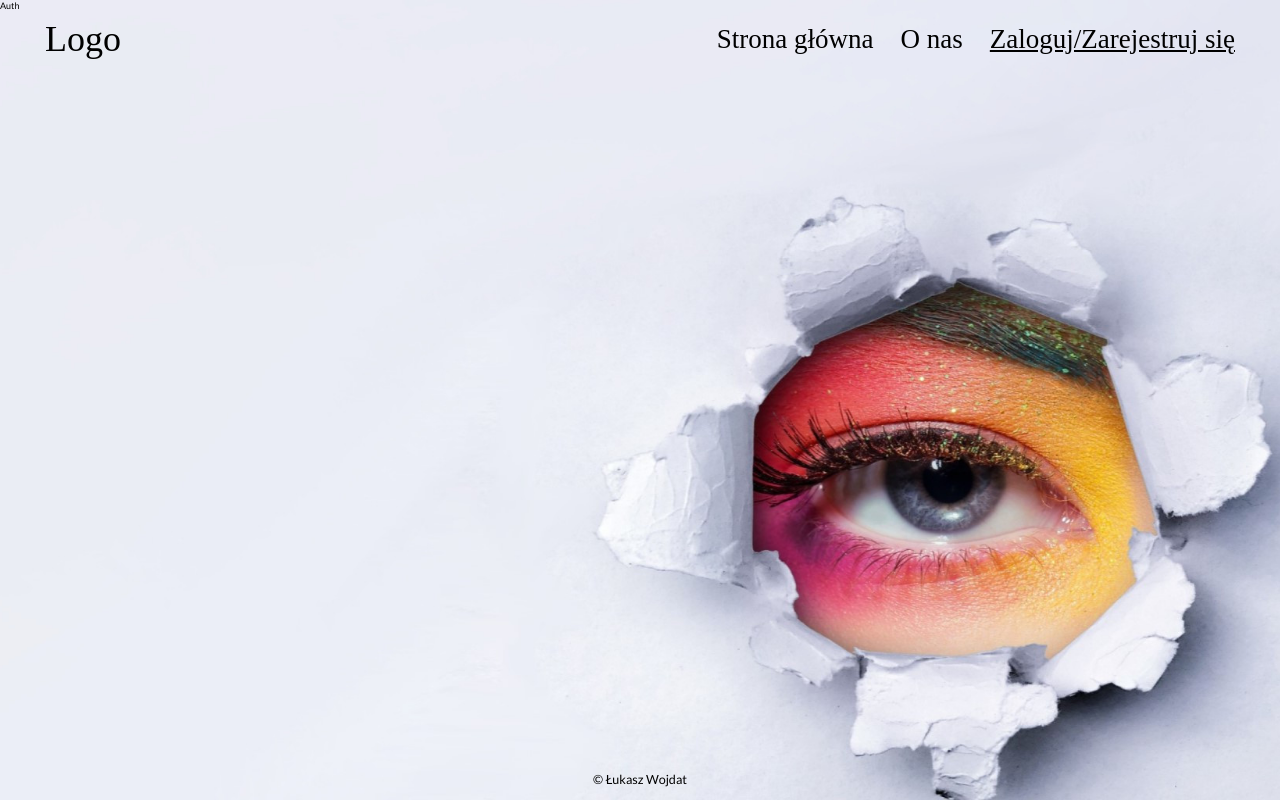
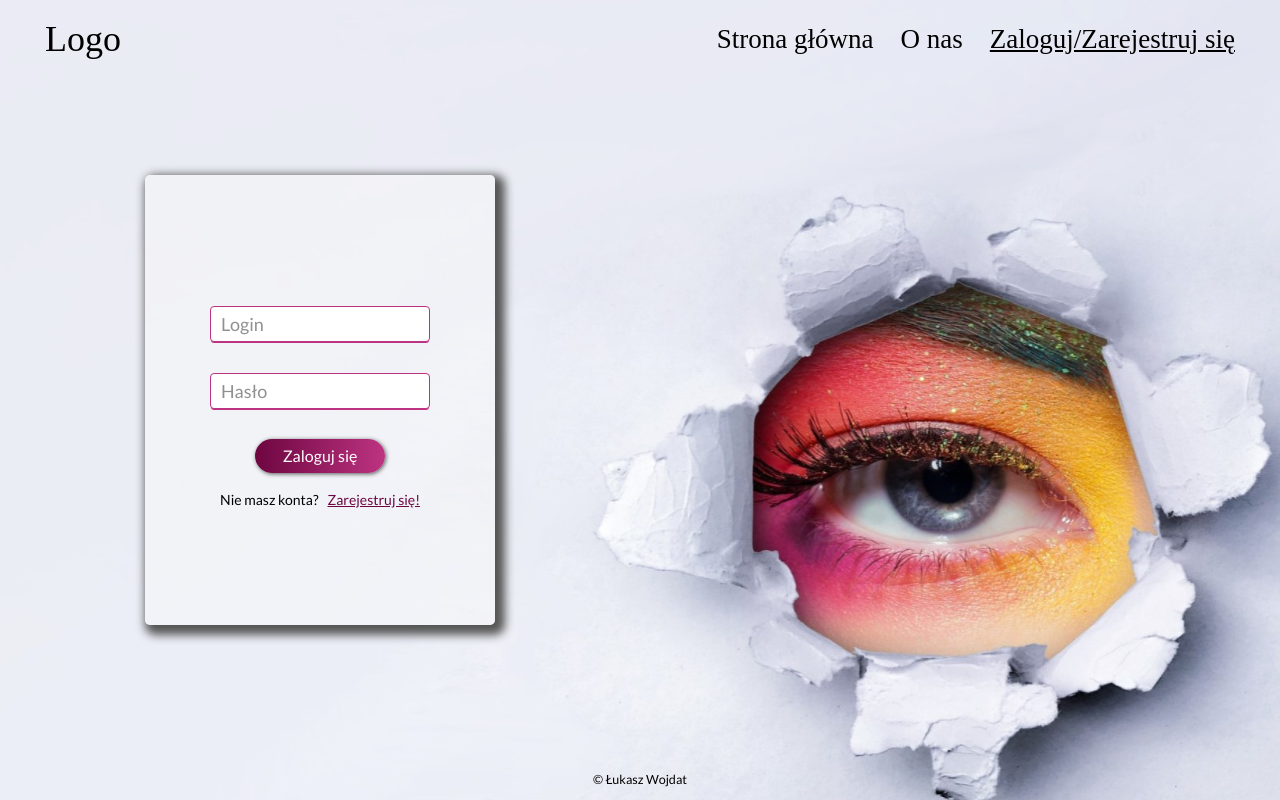
Before and after one commit to lukkaszw/eyeleshes, a React (Create React App) app: page /auth in a window 1280 px wide. Built offline with nearby package versions, Linux system fonts and the light colour scheme; a web font is replaced by a local one.

Commit message:
Add Auth page view

```diff
--- /dev/null
+++ b/src/components/features/AuthForm/AuthForm.js
@@ -0,0 +1,69 @@
+import React, { useCallback } from 'react';
+import PropTypes from 'prop-types';
+import styles from './AuthForm.module.scss';
+
+import InputField from '../../common/InputField';
+import Button from '../../common/Button';
+import InlineLink from '../../common/InlineLink';
+
+const AuthForm = ({ submitAction, isForRegister, switchAction }) => {
+
+  const submitForm = useCallback((e) => {
+    e.preventDefault();
+    console.log('hej');
+  },[]);
+
+  return (
+    <div className={styles.root}>
+      <form onClick={submitForm}>
+        <div className={styles.formField}>
+          <InputField
+            label="Login"
+          />
+        </div>
+        <div className={styles.formField}>
+          <InputField
+            label="Hasło"
+            type="password"
+          />
+        </div>
+        {
+          isForRegister &&
+          <div className={styles.formField}>
+            <InputField
+              label="Potwierdź hasło"
+              type="password"
+            />
+          </div>
+        }
+        <div className={styles.buttonWrapper}>
+          <Button
+            type="submit"
+          >
+            {isForRegister ? 'Zarejestruj się' : 'Zaloguj się'}
+          </Button>
+        </div>
+      </form>
+      <p className={styles.question}>
+        {isForRegister ? 'Masz już konto?' : 'Nie masz konta?'}
+        <InlineLink
+          to={isForRegister ? '#login' : '#register'}
+          onClick={switchAction}
+          classes={['p-left-m']}
+        >
+          {
+            isForRegister ? 'Zaloguj się!' : 'Zarejestruj się!'
+          }
+        </InlineLink>
+      </p>
+    </div>
+  );
+}
+
+AuthForm.propTypes = {
+  submitAction: PropTypes.func.isRequired,
+  isForRegister: PropTypes.bool,
+  switchAction: PropTypes.func,
+}
+
+export default AuthForm;
--- /dev/null
+++ b/src/components/features/AuthForm/AuthForm.module.scss
@@ -0,0 +1,36 @@
+.root {
+  width: 230px;
+  padding: 4rem 0;
+  text-align: center;
+
+  .formField:not(:last-child) {
+    margin-bottom: .5rem;
+    text-align: inherit;
+  }
+
+  .buttonWrapper {
+    margin-top: 2rem;
+    text-align: center;
+  }
+
+  .question {
+    margin-top: 2rem;
+    font-size: 14px;
+  }
+
+  @media (max-height: 340px) {
+    .formField:not(:last-child) {
+      margin-bottom: 1px;
+    }
+
+    .buttonWrapper {
+      margin-top: .8rem;
+      text-align: center;
+    }
+
+    .question {
+      margin-top: 1rem;
+      font-size: 14px;
+    }
+  }
+}
--- /dev/null
+++ b/src/components/features/AuthForm/index.js
@@ -0,0 +1 @@
+export { default } from './AuthForm';
--- a/src/components/pages/Auth/Auth.js
+++ b/src/components/pages/Auth/Auth.js
@@ -1,9 +1,43 @@
-import React from 'react';
+import React, { useState, useCallback, useEffect } from 'react';
+import { useLocation } from 'react-router-dom';
+import clsx from 'clsx';
+import styles from './Auth.module.scss';
+
+import AuthForm from '../../features/AuthForm';
 
 const Auth = () => {
+
+  const location = useLocation();
+
+  const [formNr, setFormNr] = useState(1);
+
+  const switchToRegister = useCallback(() => setFormNr(2), [setFormNr]);
+  const switchToLogin = useCallback(() => setFormNr(1), [setFormNr]);
+
+  useEffect(() => {
+    if(location.hash === '#register' && formNr === 1) {
+      switchToRegister();
+    }
+  });
+
+
+
   return (
-    <div>
-      Auth
+    <div className={styles.root}>
+      <div className={clsx([styles.wrapper, formNr === 2 && styles.register])}>
+        <div className={styles.form}>
+          <AuthForm
+            switchAction={switchToRegister}
+          />
+        </div>
+        <div className={styles.form}>
+          <AuthForm
+            switchAction={switchToLogin}
+            isForRegister
+          />
+
+        </div>
+      </div>
     </div>
   );
 }
--- /dev/null
+++ b/src/components/pages/Auth/Auth.module.scss
@@ -0,0 +1,42 @@
+.root {
+  position: absolute;
+  left: 25%;
+  top: 50%;
+  transform: translate(-50%, -50%);
+  width: 350px;
+  min-width: 270px;
+  height: 450px;
+  min-height: 250px;
+  max-width: 100vw;
+  background-color: rgba(250, 250, 250, .5);
+  border-radius: 5px;
+  box-shadow: 5px 5px 10px 5px #555;
+  overflow: hidden;
+
+  @media (max-width: 825px), (max-height: 599px) {
+    left: 0;
+    width: 100vw;
+    height: 100%;
+    transform: translate(0, -50%);
+  }
+}
+
+.wrapper {
+  width: 200%;
+  height: 100%;
+  display: flex;
+  transform: translateX(0);
+  transition: transform .3s;
+
+  .form {
+    width: 50%;
+    display: flex;
+    justify-content: center;
+    align-items: center;
+    overflow-y: auto;
+  }
+
+  &.register {
+    transform: translateX(-50%);
+  }
+}
```
